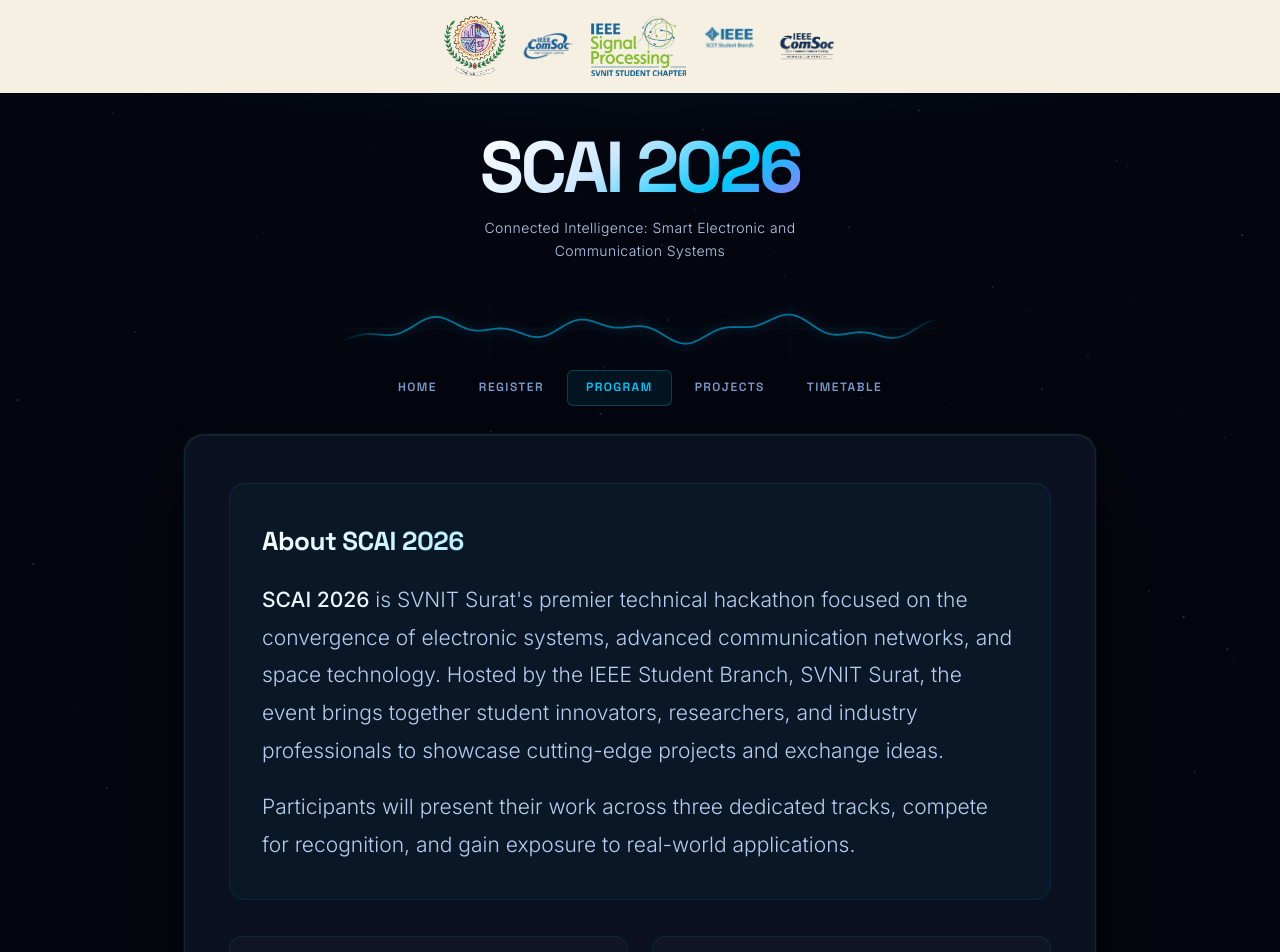
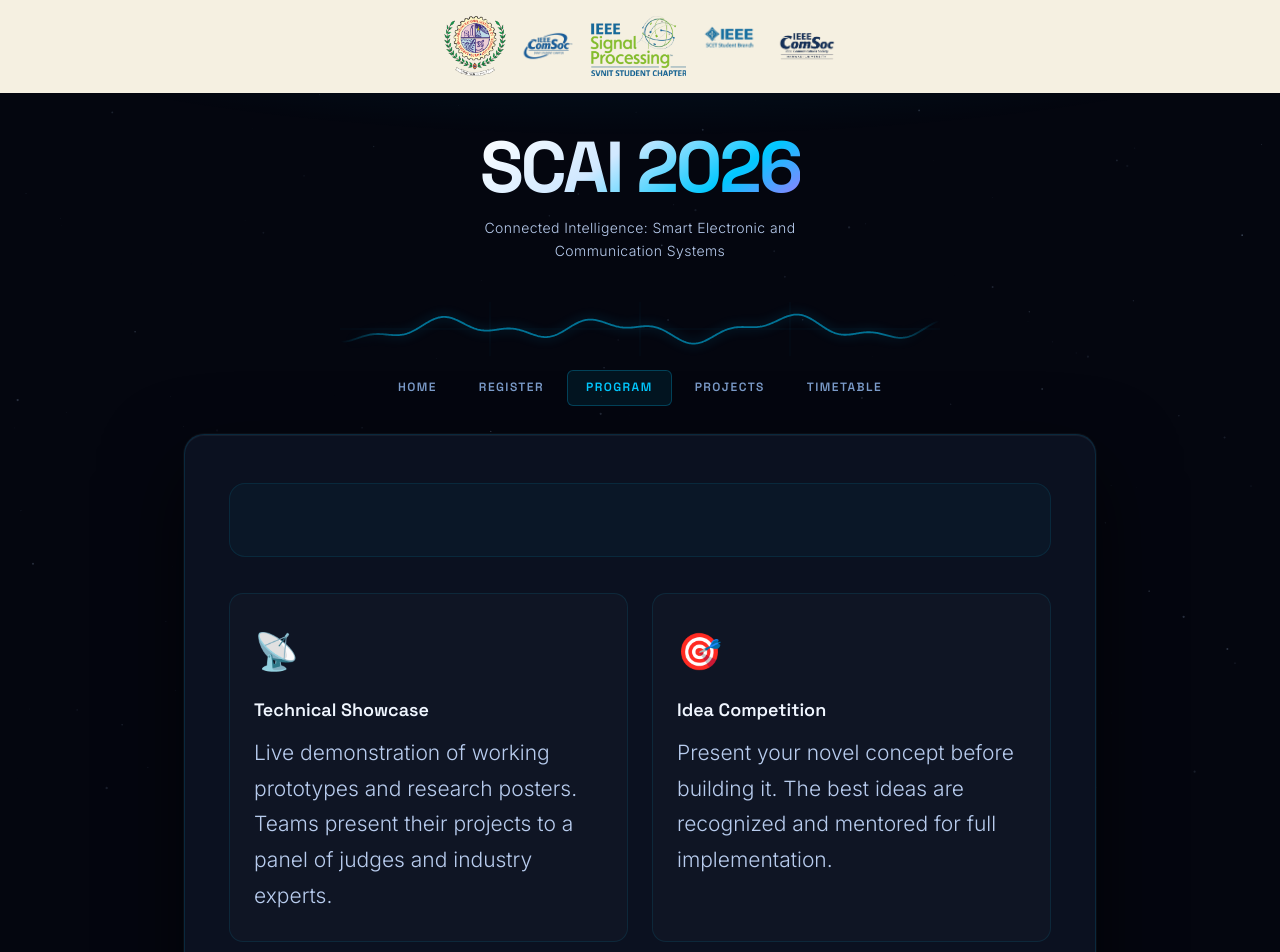
Before and after one commit to abhishek261007/SCAI, a React (Vite) app: page /program in a window 1280 px wide. Shown: the top 952 px of the page. Built offline with nearby package versions, Linux system fonts and the light colour scheme.

Commit message:
Remove hero description from landing, clean up program description, move contact section to bottom of register form

```diff
--- a/src/pages/Landing.tsx
+++ b/src/pages/Landing.tsx
@@ -112,19 +112,6 @@ export default function Landing() {
             Innovation begins.
           </span>
         </h1>
-
-        <p
-          style={{
-            color: '#7A9AC8',
-            fontWeight: 300,
-            lineHeight: 1.6,
-            maxWidth: 520,
-            margin: '0 auto 36px',
-          }}
-        >
-          SVNIT Surat's premier hackathon exploring the convergence of
-          electronic systems, communication networks, and space technology.
-        </p>
 
         <div
           style={{
--- a/src/pages/ProgramDescription.tsx
+++ b/src/pages/ProgramDescription.tsx
@@ -11,45 +11,6 @@ export default function ProgramDescription() {
           marginBottom: 36,
         }}
       >
-        <h2
-          style={{
-            fontFamily: "'Space Grotesk', sans-serif",
-            fontSize: 26,
-            fontWeight: 700,
-            letterSpacing: '-0.02em',
-            marginBottom: 18,
-            background: 'linear-gradient(135deg, #fff, #00C8FF)',
-            WebkitBackgroundClip: 'text',
-            WebkitTextFillColor: 'transparent',
-            backgroundClip: 'text',
-          }}
-        >
-          About SCAI 2026
-        </h2>
-        <p
-          style={{
-            color: '#B8CCEE',
-            fontWeight: 300,
-            lineHeight: 1.8,
-            marginBottom: 18,
-          }}
-        >
-          <strong style={{ color: '#F0F6FF', fontWeight: 500 }}>SCAI 2026</strong> is SVNIT Surat's premier technical
-          hackathon focused on the convergence of electronic systems, advanced communication
-          networks, and space technology. Hosted by the IEEE Student Branch, SVNIT Surat, the
-          event brings together student innovators, researchers, and industry professionals to
-          showcase cutting-edge projects and exchange ideas.
-        </p>
-        <p
-          style={{
-            color: '#B8CCEE',
-            fontWeight: 300,
-            lineHeight: 1.8,
-          }}
-        >
-          Participants will present their work across three dedicated tracks,
-          compete for recognition, and gain exposure to real-world applications.
-        </p>
       </div>
 
       <div
--- a/src/pages/Register.tsx
+++ b/src/pages/Register.tsx
@@ -267,23 +267,6 @@ export default function Register() {
           ))}
         </div>
 
-        <div
-          style={{
-            fontWeight: 300,
-            color: '#B8CCEE',
-            padding: '16px 20px',
-            background: 'rgba(255,255,255,0.025)',
-            borderLeft: '2px solid #00C8FF',
-            borderRadius: '0 8px 8px 0',
-            lineHeight: 1.7,
-          }}
-        >
-          Queries on submissions or tracks — <strong style={{ color: '#F0F6FF', fontWeight: 500 }}>
-            Amaan Ram
-          </strong>{' '}
-          8734990849 &middot;{' '}
-          <strong style={{ color: '#F0F6FF', fontWeight: 500 }}>Divyang Patel</strong> 8320067392
-        </div>
       </div>
 
       <form id="reg-form" onSubmit={handleSubmit} noValidate>
@@ -634,6 +617,29 @@ export default function Register() {
           )}
         </div>
       </form>
+
+      <div
+        style={{
+          marginTop: 48,
+          fontWeight: 300,
+          color: '#B8CCEE',
+          padding: '20px 24px',
+          background: 'rgba(255,255,255,0.025)',
+          borderLeft: '2px solid #00C8FF',
+          borderRadius: '0 8px 8px 0',
+          lineHeight: 1.7,
+          fontSize: 21,
+        }}
+      >
+        <strong style={{ fontFamily: "'Space Grotesk', sans-serif", fontSize: 13, fontWeight: 600, letterSpacing: '0.15em', textTransform: 'uppercase', color: '#00C8FF', display: 'block', marginBottom: 8 }}>
+          Contact
+        </strong>
+        Queries on submissions or tracks — <strong style={{ color: '#F0F6FF', fontWeight: 500 }}>
+          Amaan Ram
+        </strong>{' '}
+        8734990849 &middot;{' '}
+        <strong style={{ color: '#F0F6FF', fontWeight: 500 }}>Divyang Patel</strong> 8320067392
+      </div>
     </div>
   )
 }
```
